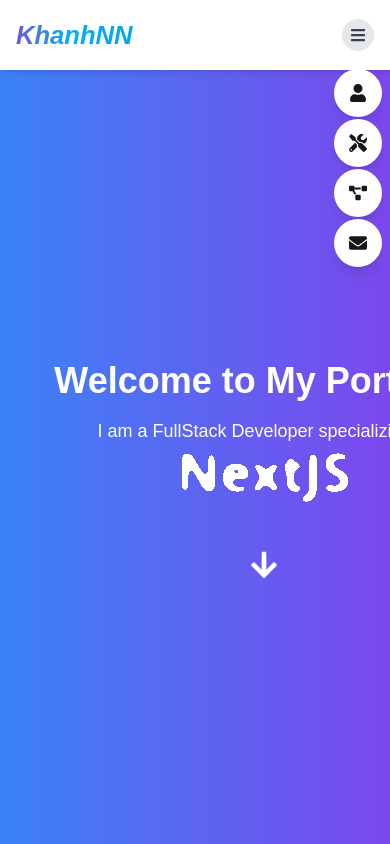
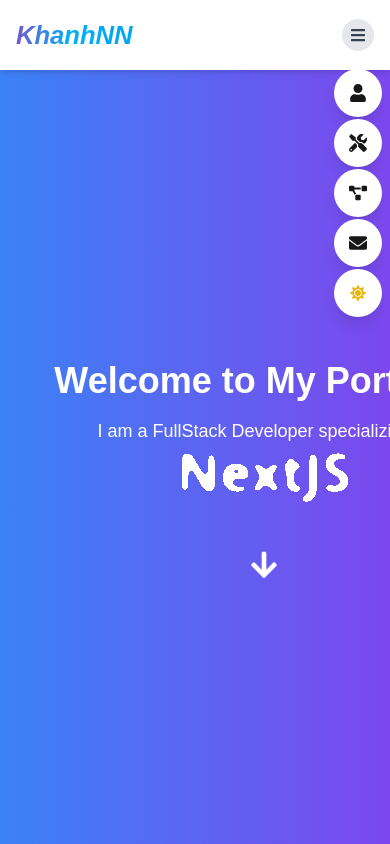
Before and after one commit to NangKhanh/portfolio, a Next.js app: page / in a window 390 px wide. Both pictures are taken after a click on the button 358 px from the left and 35 px from the top of the page. Shown: the top 844 px of the page. Built offline with nearby package versions, Linux system fonts and the light colour scheme.

Commit message:
update performant

```diff
--- a/src/components/Header.jsx
+++ b/src/components/Header.jsx
@@ -52,6 +52,7 @@
         <button onClick={() => setMenuOpen(!menuOpen)} className="p-2 rounded-full bg-gray-200 dark:bg-gray-800">
           <FaBars className="text-gray-700 dark:text-white" />
         </button>
+
         <AnimatePresence>
           {menuOpen && (
             <div className="absolute top-0 right-10 z-50">
@@ -75,10 +76,24 @@
                   </Link>
                 </motion.div>
               ))}
+
+              {/* 🔥 Dark Mode Toggle Button */}
+              <motion.div
+                initial={{ scale: 0, opacity: 0, y: 0 }}
+                animate={{ scale: 1, opacity: 1, y: (menuItems.length + 1) * 50 }}
+                exit={{ scale: 0, opacity: 0, y: 0 }}
+                transition={{ duration: 0.3, delay: menuItems.length * 0.1 }}
+                className="absolute w-12 h-12 bg-white dark:bg-gray-900 flex justify-center items-center rounded-full shadow-lg"
+              >
+                <button onClick={toggleDarkMode} className="p-2">
+                  {darkMode ? <FaMoon className="text-gray-700 dark:text-white" /> : <FaSun className="text-yellow-500" />}
+                </button>
+              </motion.div>
             </div>
           )}
         </AnimatePresence>
       </div>
+
     </header>
   );
 }
--- a/src/components/Sections/Skills.jsx
+++ b/src/components/Sections/Skills.jsx
@@ -1,5 +1,5 @@
 import { motion } from "framer-motion";
-import { useState } from "react";
+import { useMemo, useState } from "react";
 import { IconCloud } from "../magicui/icon-cloud";
 import TypewriterText from "../TypewriterText";
 import { FaHtml5, FaCss3Alt, FaJs, FaReact, FaNodeJs, FaDatabase } from "react-icons/fa";
@@ -11,15 +11,15 @@
   const [animateSkills, setAnimateSkills] = useState(false);
   const [terminalKey, setTerminalKey] = useState(0); // Key để force re-render Terminal
 
-  const slugs = [
+  const slugs = useMemo(() => [
     "typescript", "javascript", "dart", "java", "react", "flutter", "android",
     "html5", "css3", "nodedotjs", "express", "nextdotjs", "prisma",
     "amazonaws", "postgresql", "firebase", "nginx", "vercel",
     "testinglibrary", "jest", "cypress", "docker", "git",
     "jira", "github", "gitlab", "visualstudiocode", "androidstudio", "sonarqube"
-  ];
-  const images = slugs.map(slug => `https://cdn.simpleicons.org/${slug}/${slug}`);
+  ], []);
 
+  const images = useMemo(() => slugs.map(slug => `https://cdn.simpleicons.org/${slug}/${slug}`), [slugs]);
   const myInformation = {
     language: ["JavaScript", "TypeScript"],
     front_end: {
```
